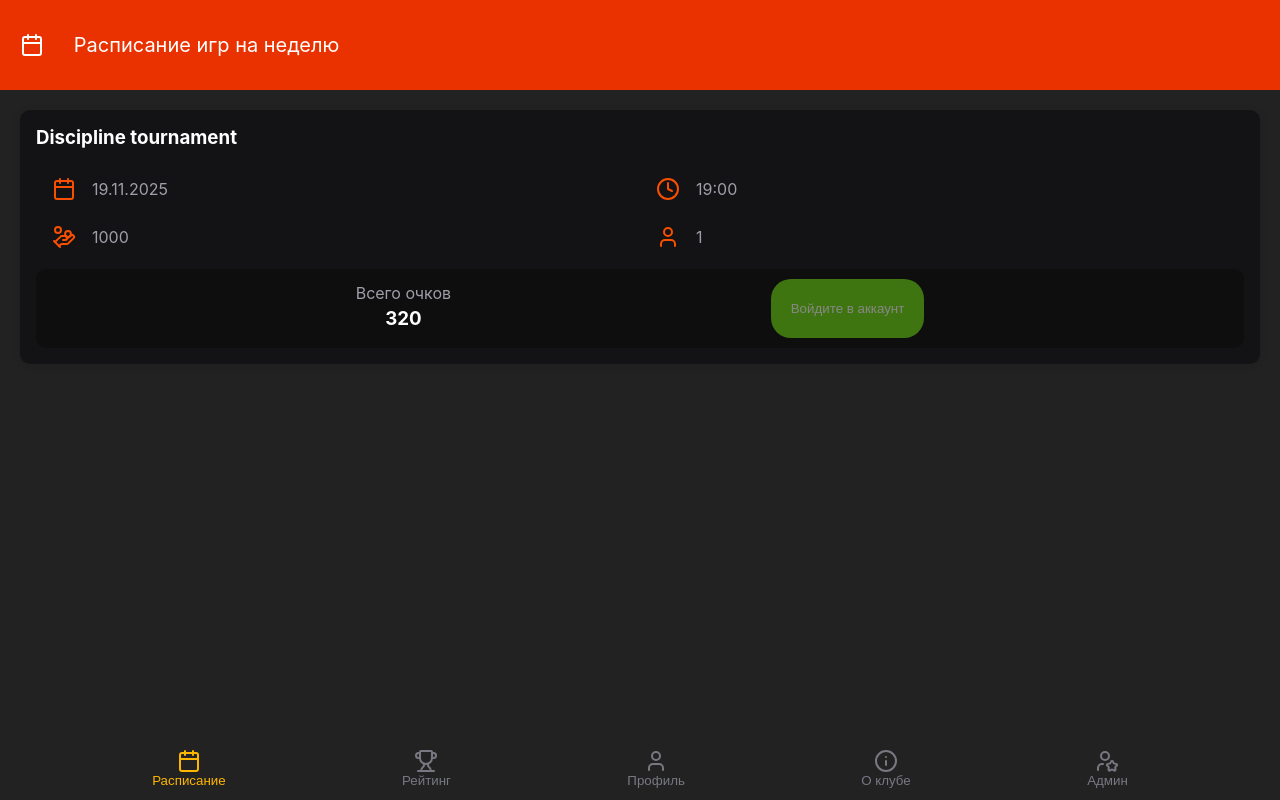
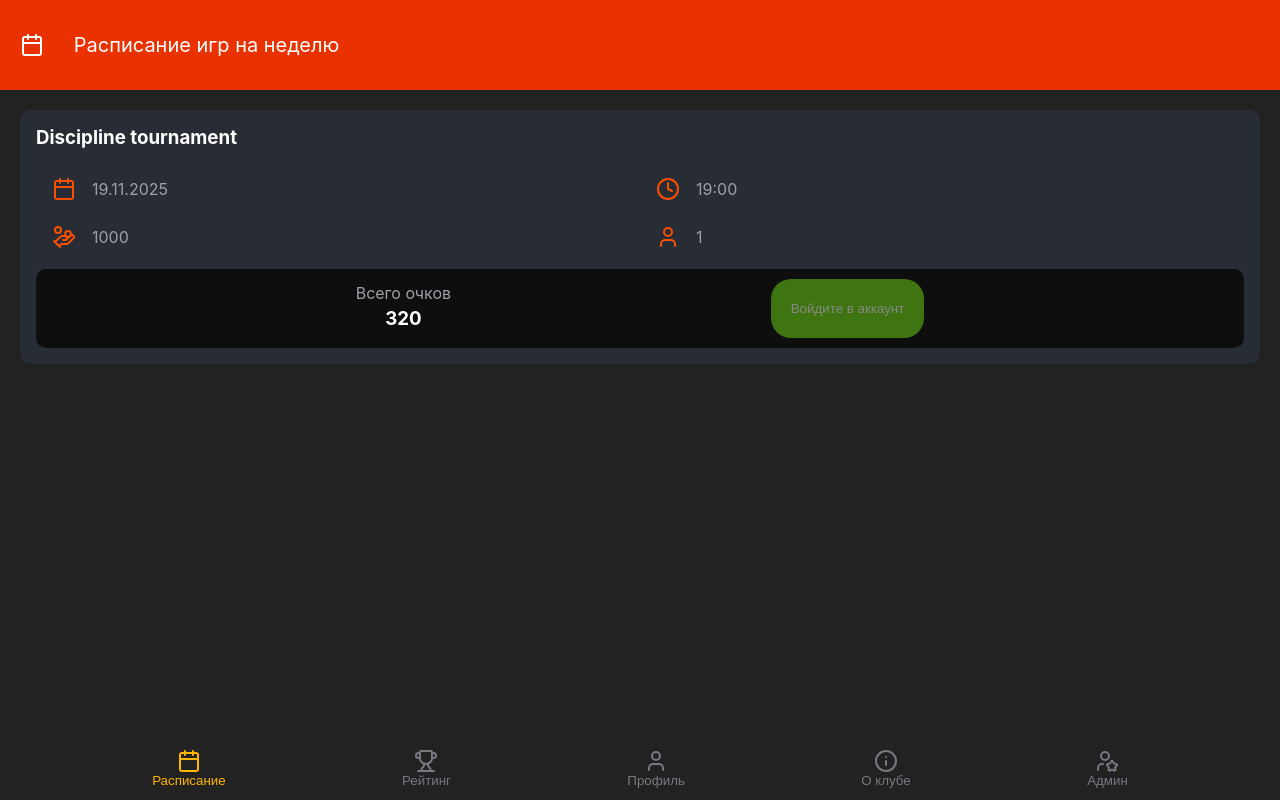
Before and after one commit to klu4vanya/PrideCRM, a React (Create React App) app in the folder crm-pride/: page / in a window 1280 px wide. Built offline with nearby package versions, Linux system fonts and the light colour scheme; no server answers.

Commit message:
design changes

```diff
--- a/crm-pride/src/App.css
+++ b/crm-pride/src/App.css
@@ -15,7 +15,7 @@
 }
 
 .App-header {
-  background-color: #282c34;
+  background-color: rgb(12, 12, 12);
   min-height: 100vh;
   display: flex;
   flex-direction: column;
--- a/crm-pride/src/pages/Schedule.tsx
+++ b/crm-pride/src/pages/Schedule.tsx
@@ -39,7 +39,7 @@ const GameDataContainer = styled.div`
 const GameCard = styled.div`
   padding: 16px;
   border-radius: 10px;
-  background: rgb(19, 19, 21);
+  background: #282c34;
   box-shadow: 0 2px 8px rgba(0, 0, 0, 0.1);
 `;
 
```
